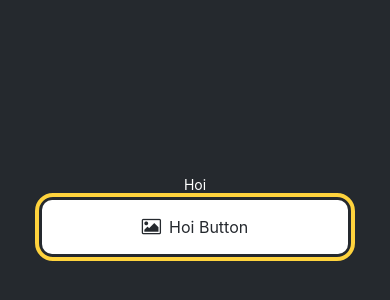
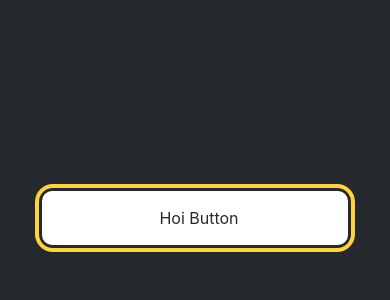
Before and after one commit to Shane-sama/ToDo_0120, a React Native app in the folder ToDo_App_0120/: screen / in a window 390 px wide. Shown: the part 204-504 px from the top of the page. Built offline with nearby package versions, Linux system fonts and the light colour scheme.

Commit message:
Bild von Button entfernt
Bild von Button entfernt

```diff
--- a/ToDo_App_0120/App.js
+++ b/ToDo_App_0120/App.js
@@ -3,11 +3,10 @@ import { StyleSheet, Text, View } from 'react-native';
 
 import Button from './components/Button';
 
-
+//<Text style={{ color: '#fff' }}>Hoi</Text>
 export default function App() {
   return (
     <View style={styles.container}>
-      <Text style={{ color: '#fff' }}>Hoi</Text>
       <View style={styles.footerContainer}>
         <Button theme="primary" label="Hoi Button" />
       </View>
--- a/ToDo_App_0120/components/Button.js
+++ b/ToDo_App_0120/components/Button.js
@@ -12,7 +12,6 @@ export default function Button({ label, theme }) {
                 onPress={() => alert('hmm...')}
                 >
                     <FontAwesome
-                        name="picture-o"
                         size={18}
                         color="#25292e"
                         style={styles.buttonIcon}
```
